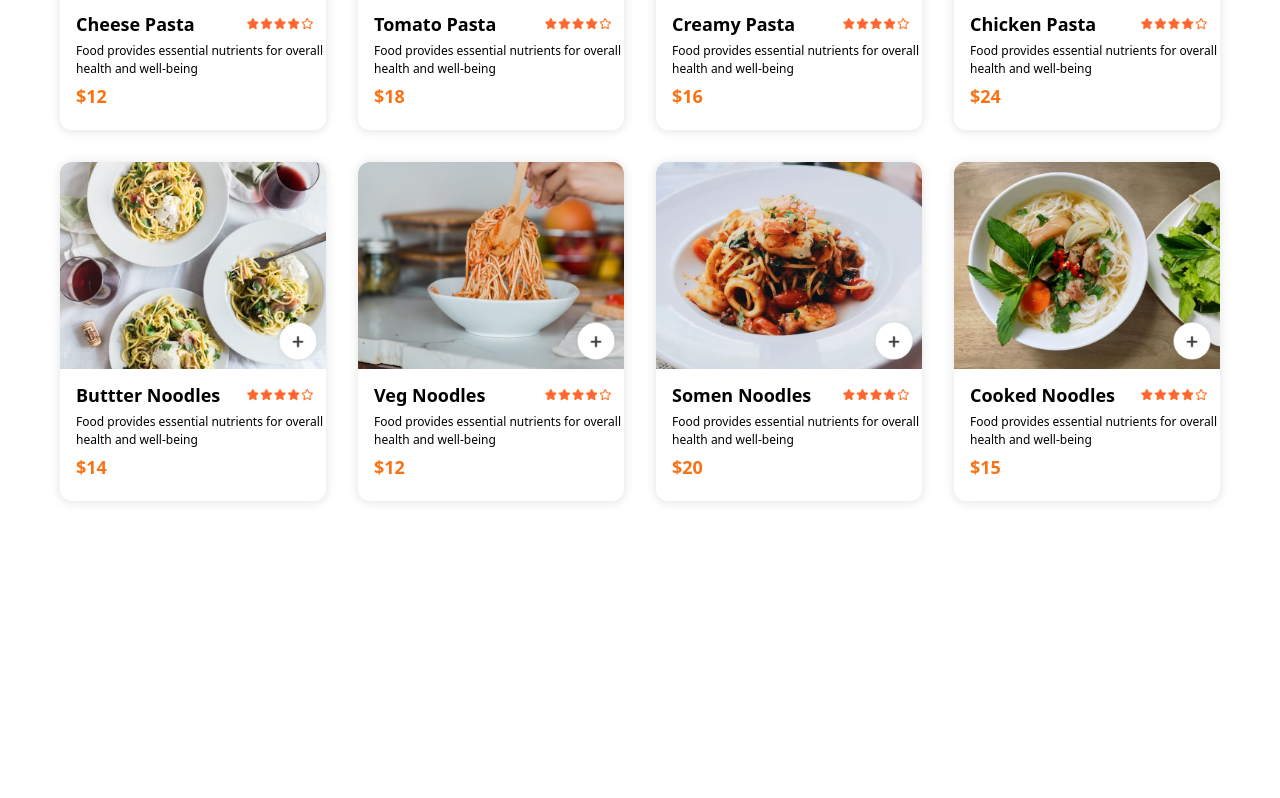
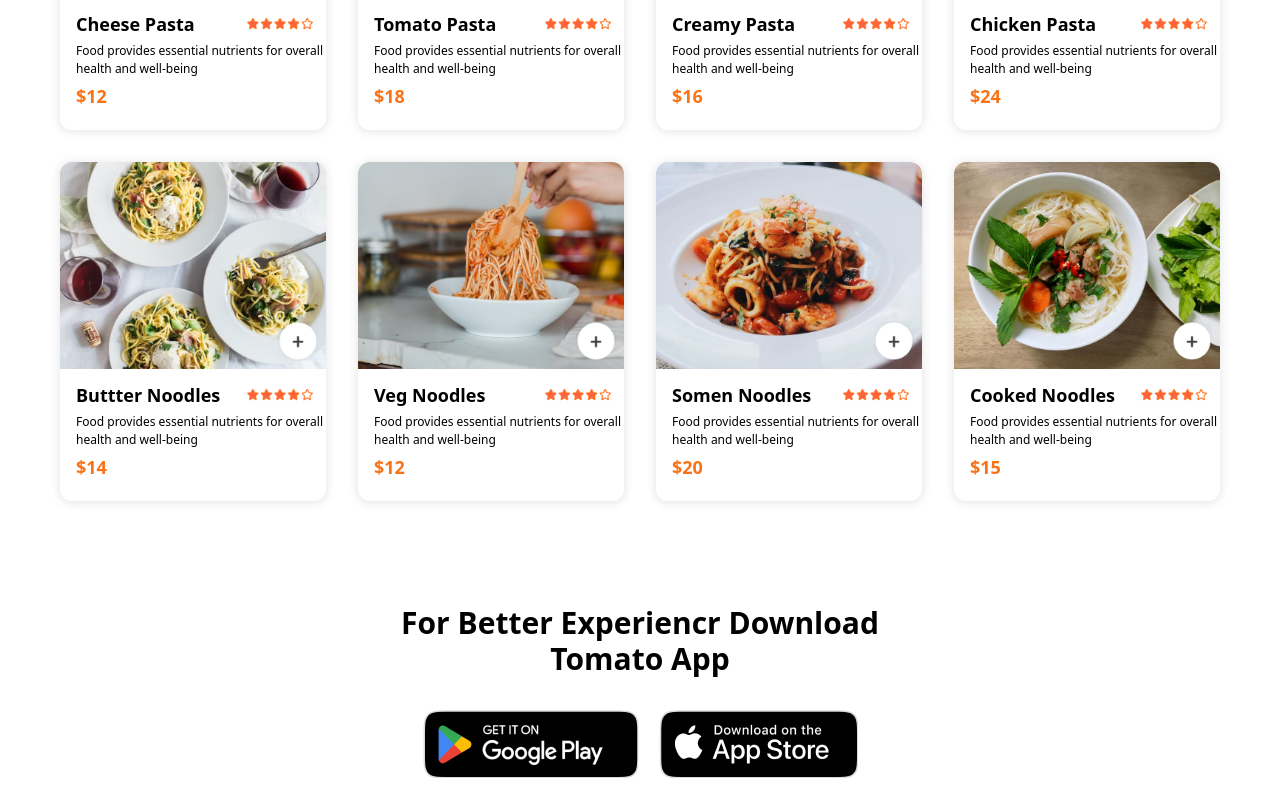
Before and after one commit to dineshlegha23/Food-order, a React (Vite) app: page / in a window 1280 px wide. Shown: the part 3465-4263 px from the top of the page. Before the commit the page ends 3986 px from the top, so only its background shows below. Built offline with nearby package versions, Linux system fonts and the light colour scheme.

Commit message:
added app download component

```diff
--- a/src/App.jsx
+++ b/src/App.jsx
@@ -3,6 +3,7 @@ import Navbar from "./components/Navbar";
 import Hero from "./components/Hero";
 import Explore from "./components/Explore";
 import TopDishes from "./components/TopDishes";
+import AppDownload from "./components/AppDownload";
 function App() {
   return (
     <div>
@@ -10,6 +11,7 @@ function App() {
       <Hero />
       <Explore />
       <TopDishes />
+      <AppDownload />
     </div>
   );
 }
--- /dev/null
+++ b/src/components/AppDownload.jsx
@@ -0,0 +1,26 @@
+import React from "react";
+import { assets } from "../assets/assets";
+
+const AppDownload = () => {
+  return (
+    <div className="max-w-[1200px] mx-auto p-5">
+      <p className="text-3xl mx-auto text-center mt-16 font-semibold">
+        For Better Experiencr Download <br /> Tomato App
+      </p>
+      <div className="flex text-center mx-auto justify-center mt-8 gap-5">
+        <img
+          src={assets.play_store}
+          alt="play store icon"
+          className="cursor-pointer hover:scale-105 transition-all"
+        />
+        <img
+          src={assets.app_store}
+          alt="app store icon"
+          className="cursor-pointer hover:scale-105 transition-all"
+        />
+      </div>
+    </div>
+  );
+};
+
+export default AppDownload;
```
